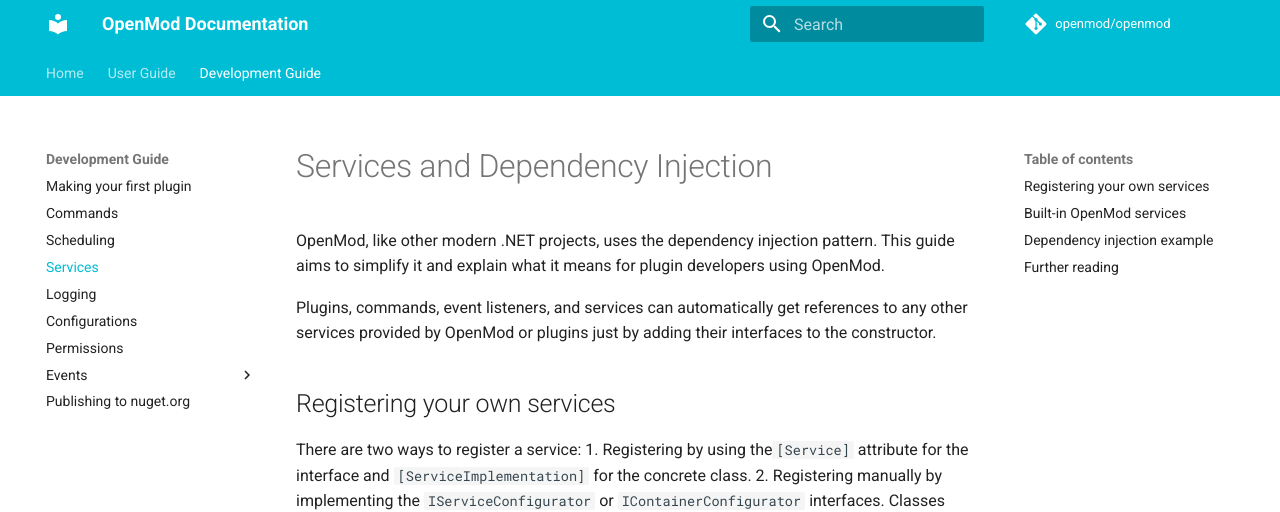
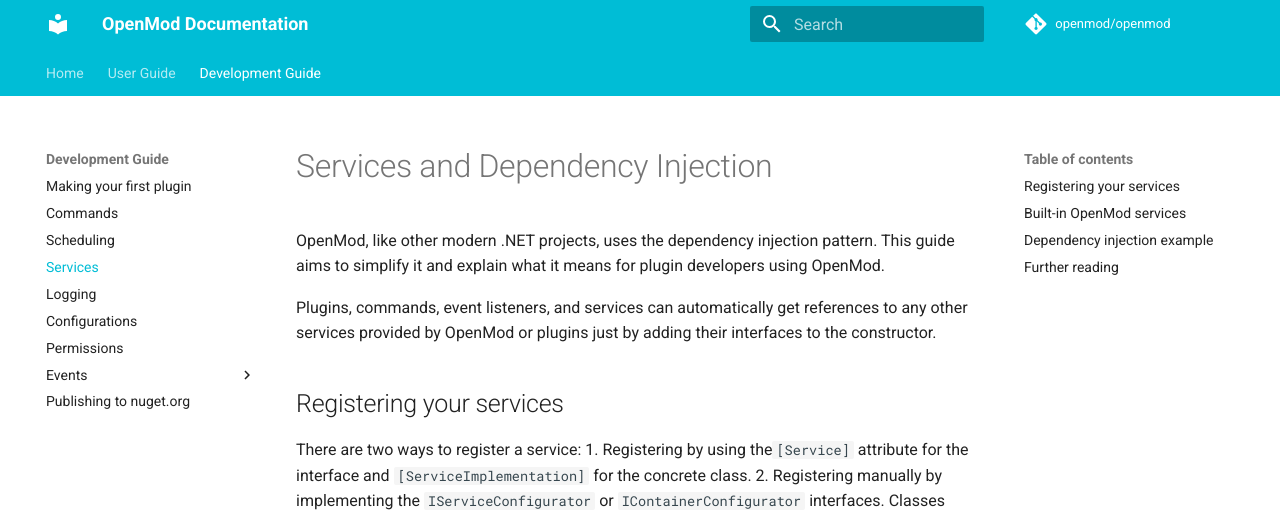
Before and after one commit to openmod/openmod-docs, an MkDocs documentation site: the page built from content/development-guide/services.md, in a window 1280 px wide and 900 px high. Shown: the top 512 px of the window. Built offline with MkDocs 1.6.1 and Material for MkDocs 9.7.7, drawn with Linux system fonts in a browser that asks for light colours; comment, search, counter and statistics services are not loaded; old or Windows-style settings are respelled for this version of MkDocs.

Commit message:
Removed redundant possessions

```diff
--- a/content/development-guide/services.md
+++ b/content/development-guide/services.md
@@ -4,7 +4,7 @@ OpenMod, like other modern .NET projects, uses the dependency injection pattern.
 
 Plugins, commands, event listeners, and services can automatically get references to any other services provided by OpenMod or plugins just by adding their interfaces to the constructor.
 
-## Registering your own services
+## Registering your services
 There are two ways to register a service:
 1. Registering by using the`[Service]` attribute for the interface and `[ServiceImplementation]` for the concrete class.
 2. Registering manually by implementing the `IServiceConfigurator` or `IContainerConfigurator` interfaces. Classes which implement these interfaces are automatically instantiated when the IoC container is configured and can be used to configure the container directly.
--- a/content/user-guide/migration/rocketmod.md
+++ b/content/user-guide/migration/rocketmod.md
@@ -18,7 +18,7 @@ For example, to install RocketMod plugins just add the dll files to your `Rocket
 - OpenMod commands will always override RocketMod commands when a conflict occurs.
 
 ## Linking RocketMod to OpenMod Permissions
-By default, the OpenMod RocketMod Bridge will use RocketMod's own Permissions.xml when handling permissions for RocketMod plugins. This might be a problem as you would have to maintain two different permission systems. The RocketMod Permission Link plugin solves this issue by forcing RocketMod to use OpenMod's permission system. Keep in mind that it may not be compatible with other permissions plugins for RocketMod.
+By default, the OpenMod RocketMod Bridge will use RocketMod's Permissions.xml when handling permissions for RocketMod plugins. This might be a problem as you would have to maintain two different permission systems. The RocketMod Permission Link plugin solves this issue by forcing RocketMod to use OpenMod's permission system. Keep in mind that it may not be compatible with other permissions plugins for RocketMod.
 
 To install the RocketMod Permission Link plugin, run `openmod install OpenMod.Rocket.PermissionLink` and then reload or restart.
 
```
